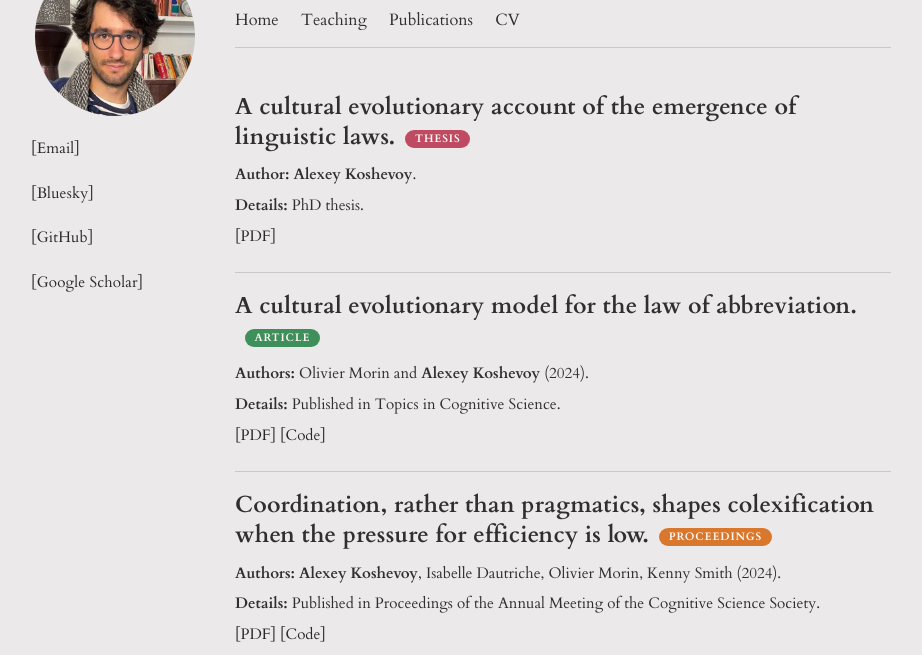
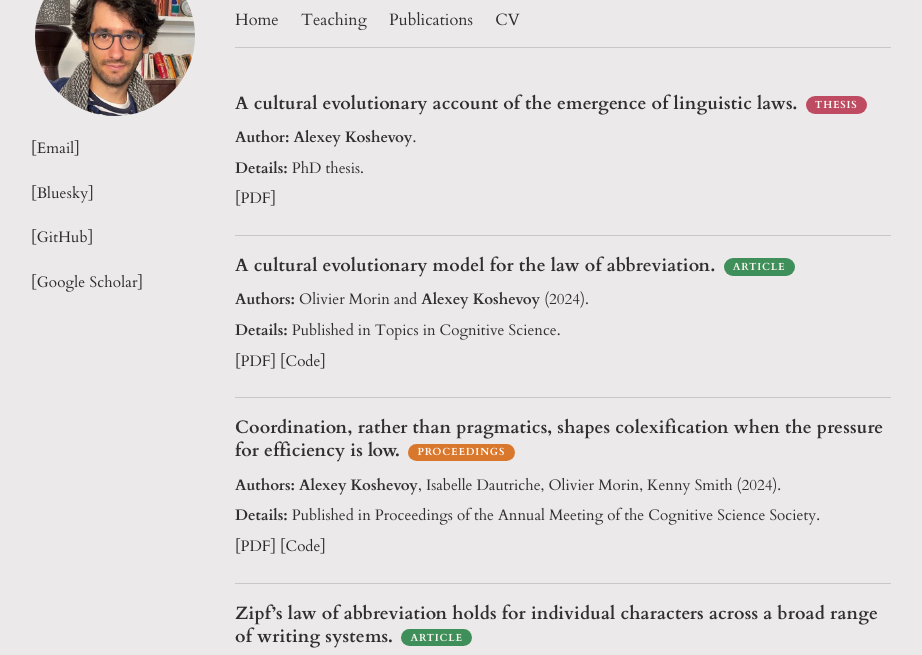
Before and after one commit to alexeykosh/alexeykosh.github.io, a plain HTML site: page publications.html in a window 1280 px wide. Shown: the part 90-745 px from the top of the page, without its empty margins (179-1101 px from the left). Drawn offline with Linux system fonts and the light colour scheme.

Commit message:
added new labels

```diff
--- a/css/styles.css
+++ b/css/styles.css
@@ -8,8 +8,8 @@
     --accent: #292929;
     --accent-soft: #e3e0e1;
     --border: #cac7c8;
-    --section-heading-size: 1.45rem;
-    --subsection-heading-size: 1.05rem;
+    --section-heading-size: 1.12rem;
+    --subsection-heading-size: 0.98rem;
 }
 
 * {
@@ -223,18 +223,19 @@ p {
 }
 
 .publication-label {
-    display: inline-block;
-    padding: 0.24rem 0.62rem;
+    display: inline-flex;
+    align-items: center;
+    padding: 0.22rem 0.58rem;
     border-radius: 999px;
     font-family: 'Cardo', serif;
-    font-size: 0.68rem;
+    font-size: 0.64rem;
     font-weight: 700;
     letter-spacing: 0.08em;
     text-transform: uppercase;
     line-height: 1;
     color: #fff8f4;
     vertical-align: middle;
-    margin-left: 0.6rem;
+    margin-left: 0.5rem;
     white-space: nowrap;
 }
 
```
